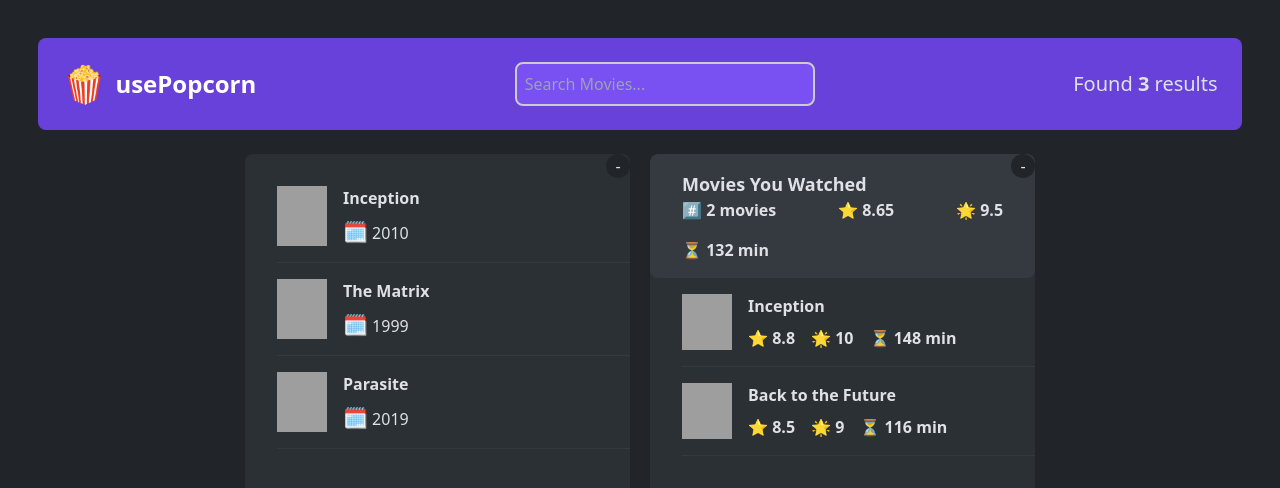
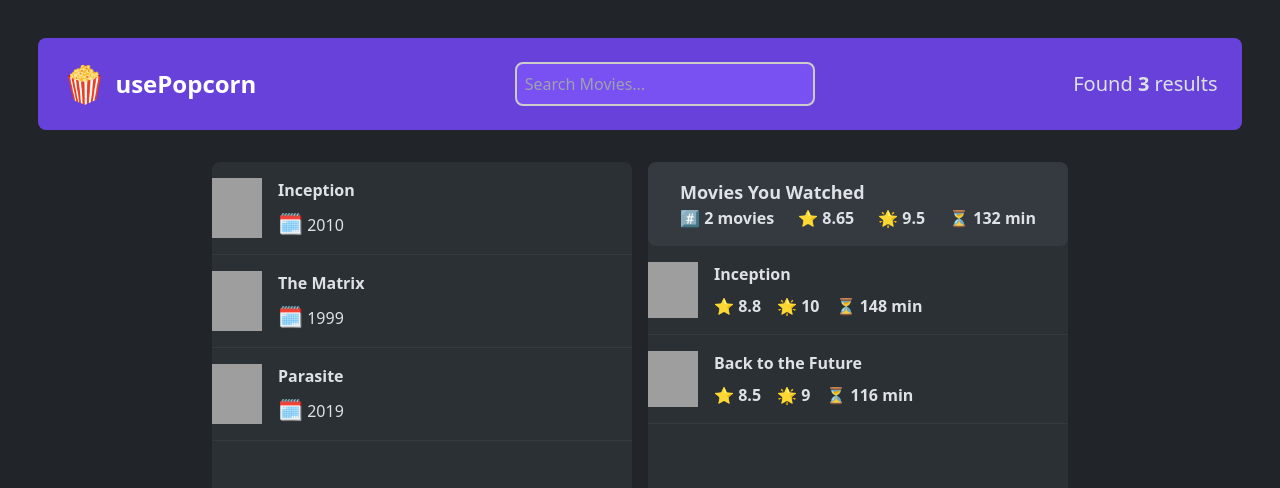
Before and after one commit to DanielArzani/usePopcorn, a React (Vite) app: page / in a window 1280 px wide. Shown: the top 488 px of the page. Built offline with nearby package versions, Linux system fonts and the light colour scheme; grey boxes are pictures that could not be loaded.

Commit message:
create box,grid and stack components based off every layout classes and refactor code to use them

```diff
--- /dev/null
+++ b/src/components/Box/Box.tsx
@@ -0,0 +1,24 @@
+import React from 'react';
+
+type BoxProps = {
+  invert?: boolean;
+  children: React.ReactNode;
+  boxStyles?: string;
+};
+
+const defaultStyles = `p-4 border border-solid text-black bg-white ${'bg-white text-black'}`;
+
+/**
+ * A visible container for content.
+ * Pass in the styles that you wish for the box container to have, layouts should be left to other components
+ * The invert prop is for inverse styles
+ */
+const Box = ({
+  invert = false,
+  children,
+  boxStyles = defaultStyles,
+}: BoxProps) => {
+  return <div className={boxStyles}>{children}</div>;
+};
+
+export default Box;
--- /dev/null
+++ b/src/components/Box/index.tsx
@@ -0,0 +1,2 @@
+export * from "./Box";
+export { default } from "./Box";
--- /dev/null
+++ b/src/components/Grid/Grid.module.css
@@ -0,0 +1,12 @@
+.grid_search_query {
+  display: grid;
+  grid-gap: 1rem;
+  justify-content: center;
+  min-height: 75vh;
+}
+
+@supports (width: min(250px, 100%)) {
+  .grid_search_query {
+    grid-template-columns: repeat(auto-fit, minmax(min(250px, 100%), 420px));
+  }
+}
--- /dev/null
+++ b/src/components/Grid/Grid.tsx
@@ -0,0 +1,13 @@
+import React from 'react';
+
+import styles from './Grid.module.css';
+
+type GridProps = {
+  children: React.ReactNode;
+};
+
+const Grid: React.FC<GridProps> = ({ children }) => {
+  return <div className={styles.grid_search_query}>{children}</div>;
+};
+
+export default Grid;
--- /dev/null
+++ b/src/components/Grid/index.tsx
@@ -0,0 +1,2 @@
+export * from "./Grid";
+export { default } from "./Grid";
--- /dev/null
+++ b/src/components/Stack/Stack.tsx
@@ -0,0 +1,40 @@
+import React, { CSSProperties } from 'react';
+
+/**
+ * StackProps
+ * children - Elements that will be stacked vertically.
+ * space - Controls the gap between stacked elements. It should be a string representing a number. Default is '6'.
+ *         This value is converted to rem units, with '1' equal to 0.25rem.
+ */
+type StackProps = {
+  children: React.ReactNode;
+  space?: string;
+};
+
+/**
+ * The Stack component
+ * This component receives children elements and stacks them vertically with a gap.
+ * The size of the gap is controlled by the 'space' prop.
+ */
+const Stack: React.FC<StackProps> = ({ children, space = '6' }) => {
+  // Define the styles for the stack.
+  // The gap between elements is calculated based on the 'space' prop.
+  const stackStyles: CSSProperties = {
+    display: 'flex',
+    flexDirection: 'column',
+    justifyContent: 'flex-start',
+    gap: `${parseInt(space) * (0.25 * 4)}rem`, // converts 'space' into rem units
+  };
+
+  return (
+    // Render a div with the stack styles applied. The children are rendered inside this div.
+    <div style={stackStyles}>
+      {React.Children.map(children, (child, index) => (
+        // Render each child inside its own div. The key for each child is its index.
+        <div key={index}>{child}</div>
+      ))}
+    </div>
+  );
+};
+
+export default Stack;
--- /dev/null
+++ b/src/components/Stack/index.tsx
@@ -0,0 +1,2 @@
+export * from "./Stack";
+export { default } from "./Stack";
--- a/src/components/app/App.tsx
+++ b/src/components/app/App.tsx
@@ -11,6 +11,11 @@ import SearchBar from '../SearchBar';
 import SearchResults from '../SearchResults';
 import SearchQuery from '../SearchQuery';
 import WatchedMovies from '../WatchedMovies';
+import Box from '../Box';
+import ListOfMovies from '../ListOfMovies';
+import Grid from '../Grid';
+import MovieStatisticsPanel from '../MovieStatisticsPanel';
+import Stack from '../Stack';
 
 /**
  * Main component for the usePopcorn app.
@@ -28,6 +33,7 @@ export default function App() {
 
   return (
     <>
+      <Stack space='2'>
         <header>
           <Navbar>
             <Logo />
@@ -37,7 +43,7 @@ export default function App() {
         </header>
 
         <main>
-        <div className='flex max-h-[calc(100vh-8rem)] flex-1 justify-center gap-5 px-6 py-6'>
+          {/* <div className='flex max-h-[calc(100vh-8rem)] flex-1 justify-center gap-5 px-6 py-6'>
           <SearchQuery
             isOpen={isOpen1}
             setIsOpen={setIsOpen1}
@@ -48,8 +54,20 @@ export default function App() {
             setIsOpen={setIsOpen2}
             watched={watched}
           />
+        </div> */}
+          <div className=''>
+            <Grid>
+              <Box boxStyles='search-query-box'>
+                <ListOfMovies type='not-watched' moviesArray={movies} />
+              </Box>
+              <Box boxStyles='search-query-box'>
+                <MovieStatisticsPanel watched={watched} />
+                <ListOfMovies type='watched' moviesArray={watched} />
+              </Box>
+            </Grid>
           </div>
         </main>
+      </Stack>
     </>
   );
 }
--- a/src/index.css
+++ b/src/index.css
@@ -3,6 +3,9 @@
 @tailwind utilities;
 
 @layer base {
+  :root {
+  }
+
   .root-color-scheme {
     --color-primary: #6741d9;
     --color-primary-light: #7950f2;
@@ -36,7 +39,7 @@
 }
 
 @layer components {
-  .search-query-grid {
+  /* .search-query-grid {
     display: grid;
     grid-template-rows: min-content 1fr;
     grid-template-columns: 10% 1fr 20px;
@@ -52,5 +55,12 @@
   .search-query-grid > div:last-child {
     grid-row: 2/3;
     grid-column: 2/3;
+  } */
+
+  .search-query-box {
+    background-color: #2b3035;
+    border-radius: 0.5rem;
+    position: relative;
+    overflow: scroll;
   }
 }
```
Lines whose indentation alone changed are shown as unchanged.
